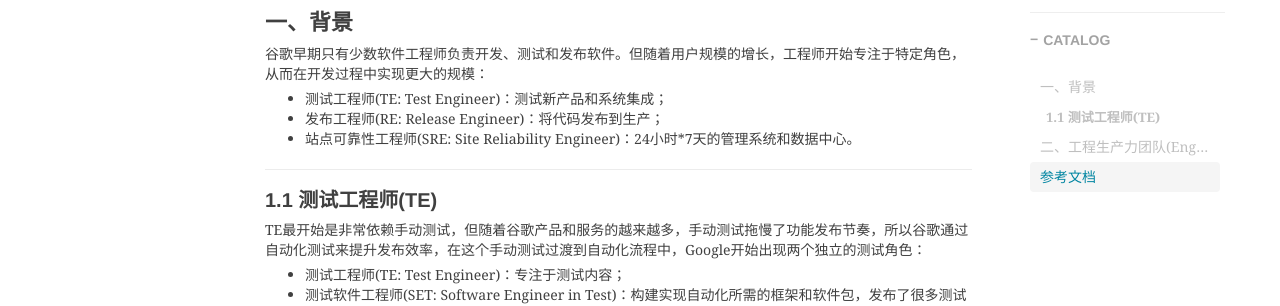
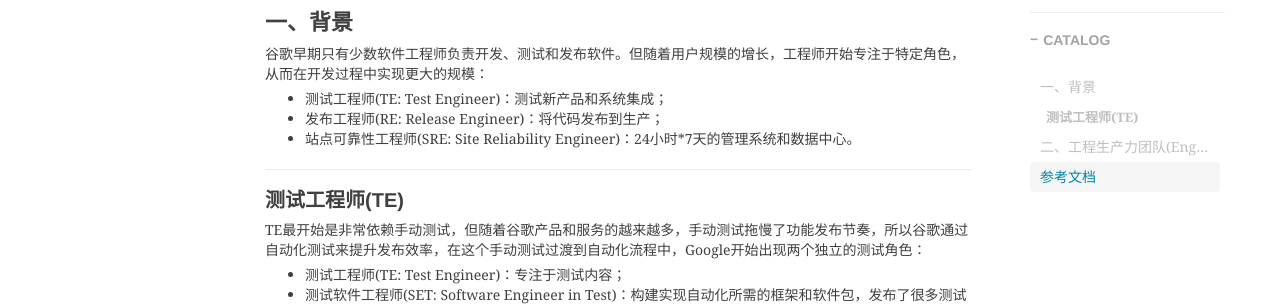
Before and after one commit to shihai1991/shihai1991.github.io, a Jekyll site: the page built from _posts/2024-07-16-谷歌工程生产力团队.md, in a window 1280 px wide. Shown: the part 543-849 px from the top of the page. Built offline with Jekyll 4.4.1, drawn with Linux system fonts in a browser that asks for light colours; nearby versions of some CDN libraries; comment, search, counter and statistics services are not loaded.

Commit message:
Update 2024-07-16-谷歌工程生产力团队.md

```diff
--- a/_posts/2024-07-16-谷歌工程生产力团队.md
+++ b/_posts/2024-07-16-谷歌工程生产力团队.md
@@ -15,7 +15,7 @@
 - 发布工程师(RE: Release Engineer)：将代码发布到生产；
 - 站点可靠性工程师(SRE: Site Reliability Engineer)：24小时*7天的管理系统和数据中心。
 
-## 1.1 测试工程师(TE)
+## 测试工程师(TE)
 TE最开始是非常依赖手动测试，但随着谷歌产品和服务的越来越多，手动测试拖慢了功能发布节奏，所以谷歌通过自动化测试来提升发布效率，在这个手动测试过渡到自动化流程中，Google开始出现两个独立的测试角色：
 - 测试工程师(TE: Test Engineer)：专注于测试内容；
 - 测试软件工程师(SET: Software Engineer in Test)：构建实现自动化所需的框架和软件包，发布了很多测试工具：[GoogleTest](https://github.com/google/googletest)、[Martin Proxy](https://github.com/google/martian)等，另外组织了一些外部的测试自动化峰会，如：[GTAC](https://developers.google.com/google-test-automation-conference)，目前看好像没有在继续组织了。
```
